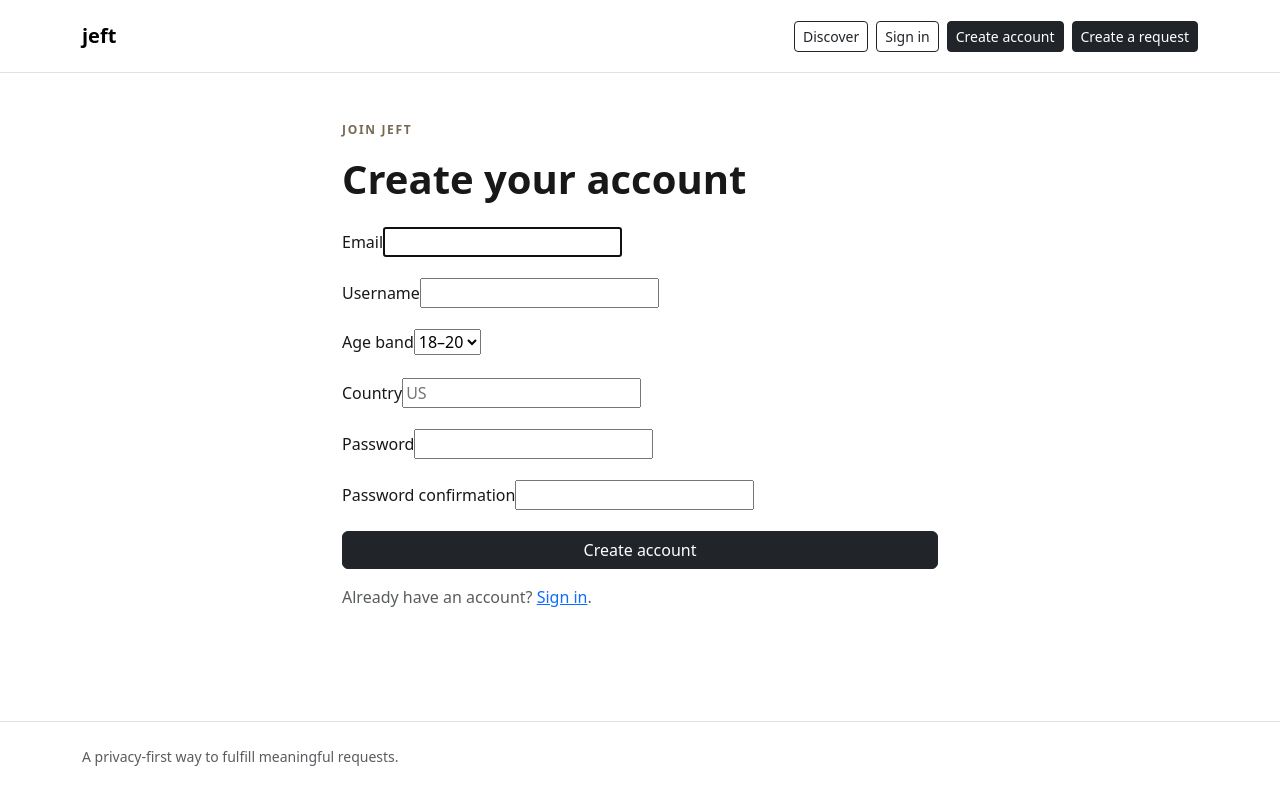
After one commit to kyriazisn/jeft-app, a Django app: page /accounts/signup/ in a window 1280 px wide. The commit adds this page. Run offline with Django 5.2, Linux system fonts and the light colour scheme.

Commit message:
Add user authentication flows

```diff
--- /dev/null
+++ b/apps/accounts/forms.py
@@ -0,0 +1,31 @@
+from django import forms
+from django.contrib.auth import get_user_model
+from django.contrib.auth.forms import UserCreationForm
+
+
+User = get_user_model()
+
+
+class SignUpForm(UserCreationForm):
+    class Meta:
+        model = User
+        fields = ("email", "username", "age_band", "country")
+        widgets = {
+            "age_band": forms.Select(choices=[
+                ("18-20", "18–20"),
+                ("21-24", "21–24"),
+                ("25-29", "25–29"),
+                ("30-34", "30–34"),
+                ("35-39", "35–39"),
+                ("40+", "40+"),
+            ]),
+            "country": forms.TextInput(attrs={"maxlength": 2, "placeholder": "US"}),
+        }
+
+    def clean_email(self):
+        return self.cleaned_data["email"].lower()
+
+
+class LoginForm(forms.Form):
+    email = forms.EmailField()
+    password = forms.CharField(widget=forms.PasswordInput)
--- a/apps/accounts/models.py
+++ b/apps/accounts/models.py
@@ -1,7 +1,14 @@
+from django.contrib.auth.models import AbstractUser
 from django.db import models
 
 
-class Profile(models.Model):
+class User(AbstractUser):
+    email = models.EmailField(unique=True)
     age_band = models.CharField(max_length=32, blank=True)
     country = models.CharField(max_length=2, blank=True)
-    created_at = models.DateTimeField(auto_now_add=True)
+
+    USERNAME_FIELD = "email"
+    REQUIRED_FIELDS = ["username"]
+
+    def __str__(self):
+        return self.username
--- /dev/null
+++ b/apps/accounts/views.py
@@ -0,0 +1,35 @@
+from django.contrib.auth import authenticate, login, logout
+from django.shortcuts import redirect, render
+
+from .forms import LoginForm, SignUpForm
+
+
+def signup(request):
+    if request.user.is_authenticated:
+        return redirect("home")
+    form = SignUpForm(request.POST or None)
+    if request.method == "POST" and form.is_valid():
+        user = form.save()
+        login(request, user)
+        return redirect("home")
+    return render(request, "accounts/signup.html", {"form": form})
+
+
+def signin(request):
+    if request.user.is_authenticated:
+        return redirect("home")
+    form = LoginForm(request.POST or None)
+    if request.method == "POST" and form.is_valid():
+        user = authenticate(request, email=form.cleaned_data["email"], password=form.cleaned_data["password"])
+        if user is not None:
+            login(request, user)
+            return redirect("home")
+        form.add_error(None, "Invalid email or password.")
+    return render(request, "accounts/login.html", {"form": form})
+
+
+def signout(request):
+    if request.method == "POST":
+        logout(request)
+        return redirect("home")
+    return render(request, "accounts/logout.html")
--- a/config/urls.py
+++ b/config/urls.py
@@ -1,9 +1,13 @@
 from django.contrib import admin
 from django.urls import path
 
+from apps.accounts.views import signin, signup, signout
 from apps.requests.views import request_list
 
 urlpatterns = [
     path("", request_list, name="home"),
+    path("accounts/signup/", signup, name="signup"),
+    path("accounts/login/", signin, name="login"),
+    path("accounts/logout/", signout, name="logout"),
     path("admin/", admin.site.urls),
 ]
--- /dev/null
+++ b/templates/accounts/signup.html
@@ -0,0 +1,15 @@
+{% extends "base.html" %}
+{% block title %}Create account — jeft{% endblock %}
+{% block content %}
+<div class="container py-5" style="max-width: 620px;">
+    <p class="eyebrow">Join jeft</p>
+    <h1 class="fw-bold mb-4">Create your account</h1>
+    <form method="post" novalidate>
+        {% csrf_token %}
+        {{ form.non_field_errors }}
+        {% for field in form %}<div class="mb-3"><label class="form-label" for="{{ field.id_for_label }}">{{ field.label }}</label>{{ field }}{% for error in field.errors %}<div class="text-danger small">{{ error }}</div>{% endfor %}</div>{% endfor %}
+        <button class="btn btn-dark w-100" type="submit">Create account</button>
+    </form>
+    <p class="mt-3 text-muted">Already have an account? <a href="{% url 'login' %}">Sign in</a>.</p>
+</div>
+{% endblock %}
--- a/templates/base.html
+++ b/templates/base.html
@@ -12,15 +12,20 @@
 <nav class="navbar navbar-expand-lg border-bottom bg-white">
     <div class="container py-2">
         <a class="navbar-brand fw-bold" href="{% url 'home' %}">jeft</a>
-        <div class="d-flex gap-2">
+        <div class="d-flex gap-2 align-items-center">
             <a class="btn btn-outline-dark btn-sm" href="#requests">Discover</a>
+            {% if user.is_authenticated %}
+                <span class="small text-muted">@{{ user.username }}</span>
+                <a class="btn btn-outline-dark btn-sm" href="{% url 'logout' %}">Sign out</a>
+            {% else %}
+                <a class="btn btn-outline-dark btn-sm" href="{% url 'login' %}">Sign in</a>
+                <a class="btn btn-dark btn-sm" href="{% url 'signup' %}">Create account</a>
+            {% endif %}
             <a class="btn btn-dark btn-sm" href="#create">Create a request</a>
         </div>
     </div>
 </nav>
 <main>{% block content %}{% endblock %}</main>
-<footer class="border-top mt-5 py-4 text-muted">
-    <div class="container small">A privacy-first way to fulfill meaningful requests.</div>
-</footer>
+<footer class="border-top mt-5 py-4 text-muted"><div class="container small">A privacy-first way to fulfill meaningful requests.</div></footer>
 </body>
 </html>
```
Also changed, not shown: apps/accounts/admin.py (added, +14 -0 lines), config/settings/base.py (+6 -1 lines), templates/accounts/login.html (added, +15 -0 lines), templates/accounts/logout.html (added, +8 -0 lines), tests/test_accounts.py (added, +27 -0 lines), apps/accounts/migrations/0001_initial.py (added), apps/accounts/migrations/__init__.py (added).
